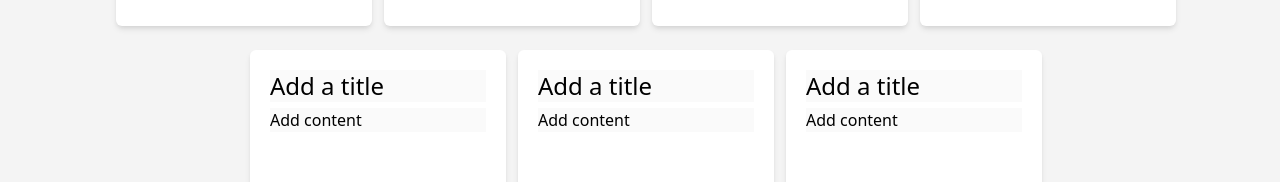
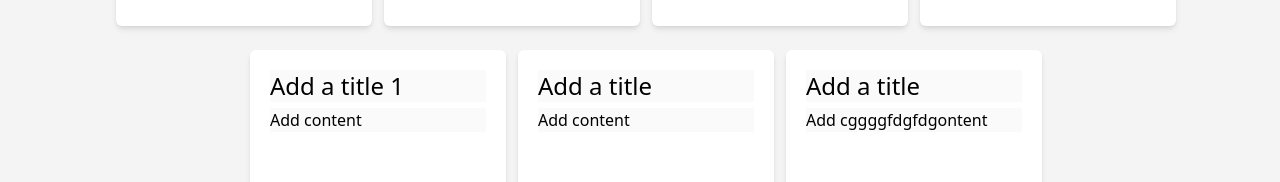
Before and after one commit to ivyla/Moodboard, a React (Create React App) app in the folder moodboard/: page / in a window 1280 px wide. Shown: the part 378-560 px from the top of the page. Built offline with nearby package versions, Linux system fonts and the light colour scheme; data requests are answered from the project's data file.

Commit message:
update posts works

```diff
--- a/moodboard/db.json
+++ b/moodboard/db.json
@@ -20,7 +20,7 @@
     },
     {
       "id": 8,
-      "title": "Add a title",
+      "title": "Add a title 1",
       "content": "Add content"
     },
     {
@@ -31,7 +31,7 @@
     {
       "id": 10,
       "title": "Add a title",
-      "content": "Add content"
+      "content": "Add cggggfdgfdgontent"
     }
   ]
 }
--- a/moodboard/src/Board.js
+++ b/moodboard/src/Board.js
@@ -42,6 +42,30 @@ function Board() {
         })
     }
 
+    const updatePost = (currId, postContent) => {
+        // Replace item in the current posts and set posts
+        console.log(
+            `currId: ${currId} postContent: ${JSON.stringify(postContent)}`
+        )
+        const newPostObj = {
+            id: currId,
+            title: postContent.title,
+            content: postContent.content
+        }
+        const newPosts = posts.map((post) => {
+            if (post.id === currId) {
+                return newPostObj
+            } else {
+                return post
+            }
+        })
+
+        postService.updatePost(currId, postContent).then((response) => {
+            console.log(response.data)
+            setPosts(newPosts)
+        })
+    }
+
     // const updatePost = ()
     // Currently no filter for the posts - for now, we are rendering all of them
     const displayedPosts = posts.map((post) => (
@@ -50,6 +74,7 @@ function Board() {
             id={post.id}
             post={post}
             deletePost={deletePost}
+            updatePost={updatePost}
             selected={selected}
             setSelected={setSelected}
         />
--- a/moodboard/src/components/views/Post.js
+++ b/moodboard/src/components/views/Post.js
@@ -5,7 +5,7 @@ import DeletePost from "../functional/DeletePost"
 import TextareaAutosize from "react-textarea-autosize"
 import Minimize from "../../icons/Minimize"
 
-const Post = ({post, id, deletePost, selected, setSelected}) => {
+const Post = ({post, id, selected, setSelected, deletePost, updatePost}) => {
     const [titleValue, setTitle] = useState(post.title)
     const [contentValue, setContent] = useState(post.content)
     const [showDelete, setDelete] = useState(false)
@@ -90,7 +90,19 @@ const Post = ({post, id, deletePost, selected, setSelected}) => {
                     <h3> Content Size </h3>
                     <input type="range" />
                 </div>
-                <button className="btn-confirm"> Save </button>
+                <button
+                    className="btn-confirm"
+                    onClick={() =>
+                        updatePost(id, {
+                            id: id,
+                            title: titleValue,
+                            content: contentValue
+                        })
+                    }
+                >
+                    {" "}
+                    Save{" "}
+                </button>
             </div>
         </div>
     )
--- a/moodboard/src/services/Posts.js
+++ b/moodboard/src/services/Posts.js
@@ -16,13 +16,14 @@ const deletePost = (id) => {
     return response.then((response) => response.data)
 }
 
-// const update = (id, newObject) => {
-//   const request = axios.put(`${baseUrl}/${id}`, newObject)
-//   return request.then(response => response.data)
-// }
+const updatePost = (id, newObject) => {
+    const request = axios.put(`${baseUrl}/${id}`, newObject)
+    return request.then((response) => response.data)
+}
 
 export default {
     getAll,
     newPost,
-    deletePost
+    deletePost,
+    updatePost
 }
```
